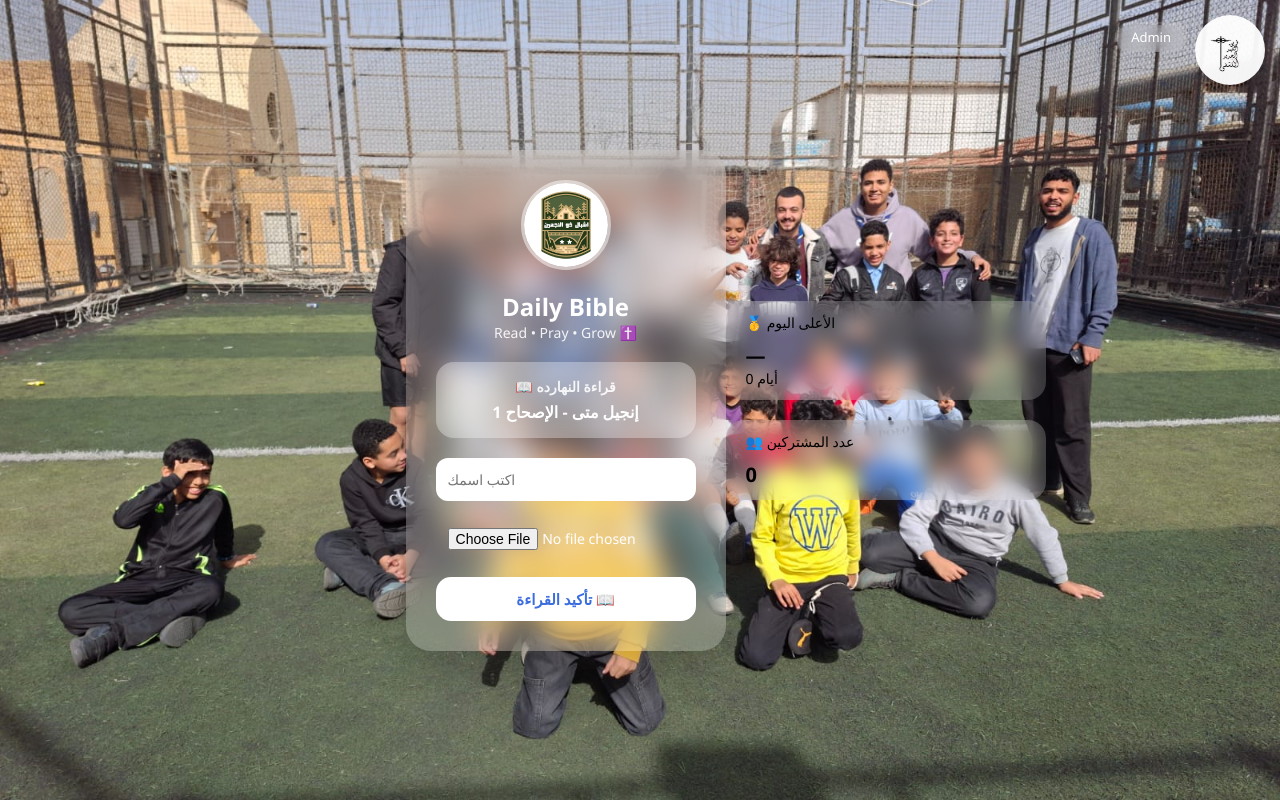
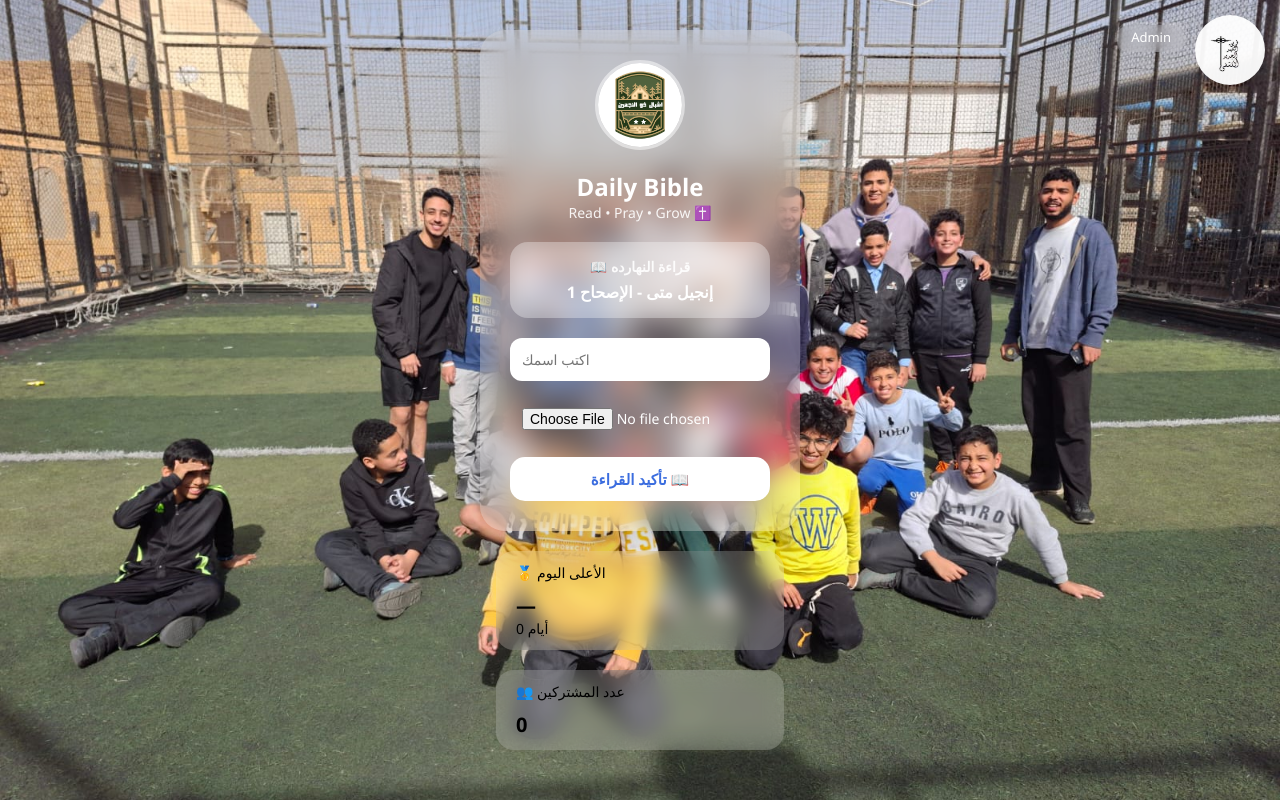
Before and after one commit to mina126/daily-bible, a Flask app: page / in a window 1280 px wide. Run offline with Flask 3, Linux system fonts and the light colour scheme; data that the repository does not hold is empty; some libraries are stand-ins or nearby versions.

Commit message:
Fix body flex direction and adjust community margins

```diff
--- a/static/style.css
+++ b/static/style.css
@@ -242,3 +242,18 @@ button {
     font-size: 20px;
     margin-top: 10px;
 }
+
+/* 🔥 Fix stats position under the card */
+body {
+    flex-direction: column;
+}
+
+.community {
+    margin-top: 20px !important;
+}
+
+.leader,
+.followers {
+    width: 320px !important;
+    max-width: 90%;
+}
```
